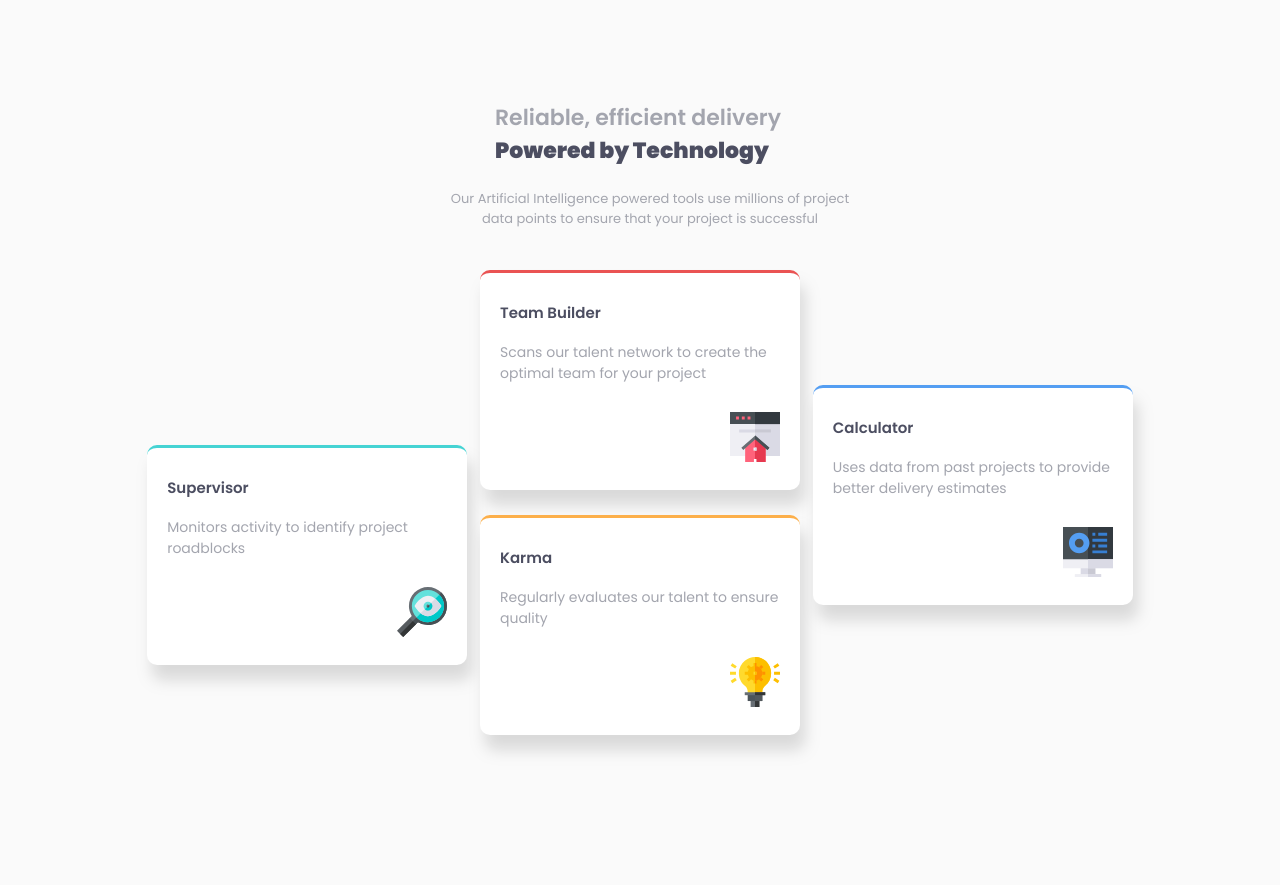
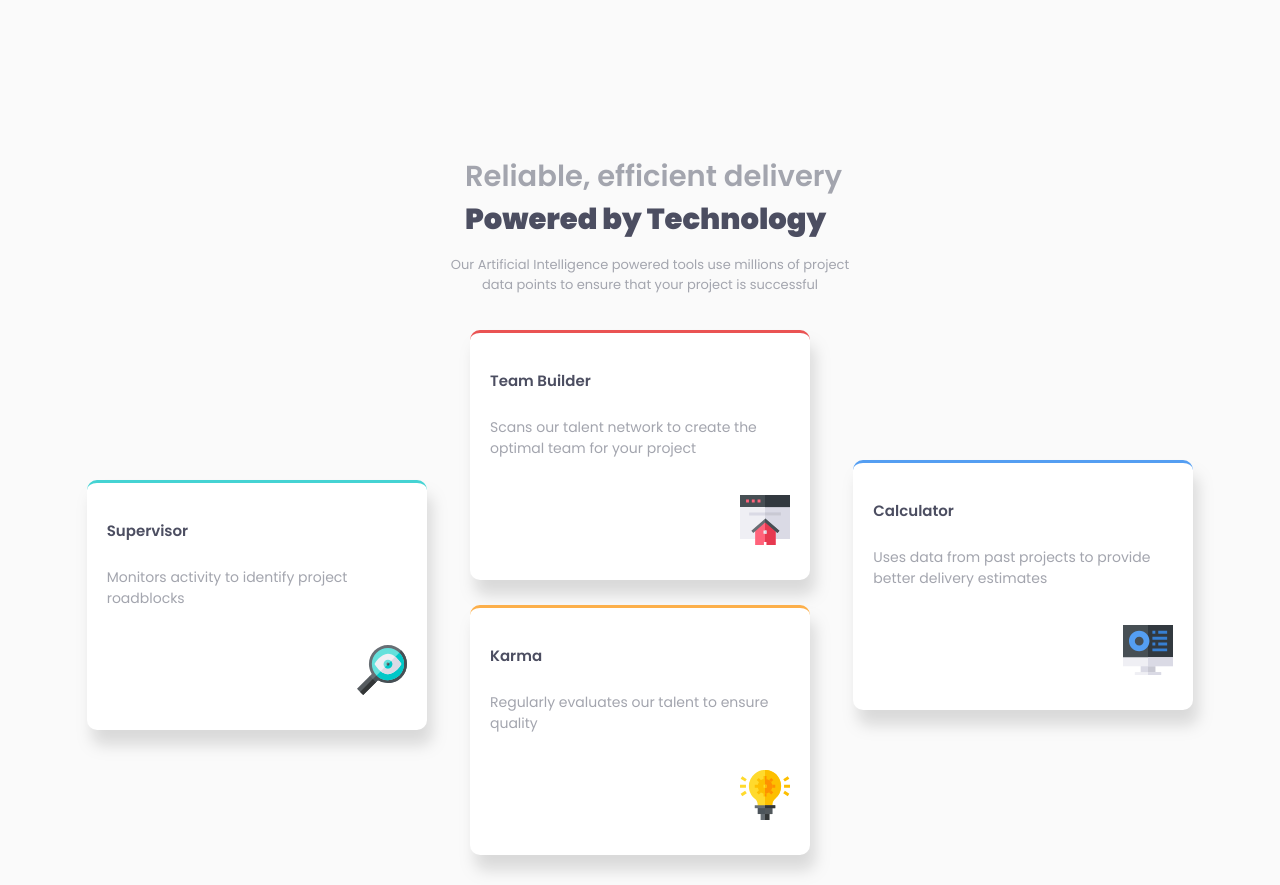
Before and after one commit to nestor12m/cuatrocartasgrid, a plain HTML site: page index.html in a window 1280 px wide. Before the commit the page ends 800 px from the top, so only its background shows below. Drawn offline with Linux system fonts and the light colour scheme.

Commit message:
version v4

```diff
--- a/css/estilos.css
+++ b/css/estilos.css
@@ -36,7 +36,7 @@ body{
     justify-content: space-evenly;
     align-items: center;
     text-align:start;
-    /* border: 1px solid red; */
+
     padding-left: 20px;
 }
 h1{
@@ -52,15 +52,16 @@ h1 span{
 }
 p{
     color:var(--GrayishBlue);
+    margin-top: -30px;
 }
 
 .seccion-2{
     height: 260px;
-    width: 350px;
+    width: 335px;
     background-color: white;
     margin: 0 auto;
     margin-top: 25px;
-    /* border: 1px solid red; */
+
     display: flex;
     flex-direction: column;
     justify-content: space-evenly;
@@ -103,24 +104,29 @@ h2{
         display: flex;
         justify-content: center;
         align-items: center;
+        margin-top: 100px;
     }
     .seccion-1{
         width: 450px;
         margin-top: 10px;
     }
     .seccion-1 h1{
-        padding-left:60px;
-        padding-right: 30px;
+        padding-left:30px;
+
+        font-size: 29px;
     }
     .seccion-1 p{
         margin-top:-40px;
         font-size: 13px;
         text-align: center;
+
     }
     .seccion-2{
-        width: 320px;
-        height: 220px;
+        width: 340px;
+        height: 250px;
         margin-top: -20px;
+
+
     }
 
     .seccion-2 img{
@@ -138,17 +144,16 @@ h2{
 
 
     .seccion-pricipal{
-        width: 78%;
+        width: 1150px;
         margin: 0 auto;
         display: grid;
-        /* grid-template-columns: repeat(3,350px);
-        grid-template-rows: repeat(5,fr); */
 
     }
 
     .item:nth-child(1){
         grid-column: 1/2;
         grid-row: 2/4;
+        margin-top: 0px;
     }
 
     .item:nth-child(2){
```
